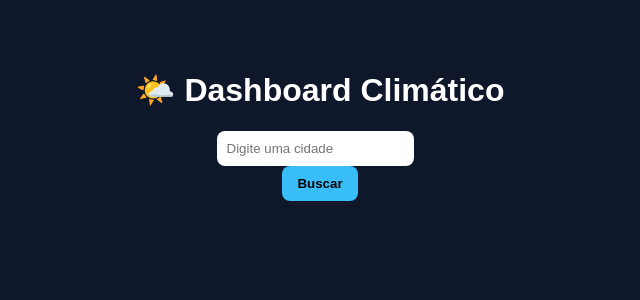
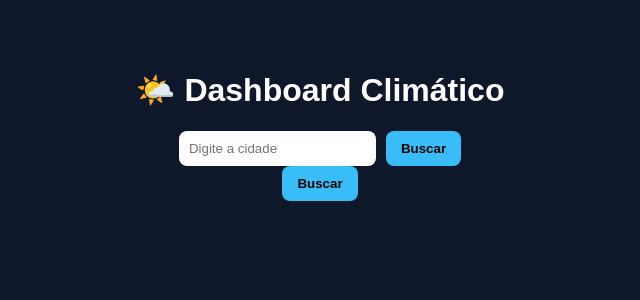
Before and after one commit to AntonioHugo21/dashboard-clima, a React (Vite) app: page / in a window 1280 px wide. Shown: the top 300 px of the page, without its empty margins (320-960 px from the left). Built offline with nearby package versions, Linux system fonts and the light colour scheme.

Commit message:
feat: criar componente SearchBar e separar lógica de entrada do usuário

```diff
--- a/src/App.jsx
+++ b/src/App.jsx
@@ -1,6 +1,7 @@
 import { useState } from "react";
 import "./App.css";
 import ClimaCard from "./components/ClimaCard";
+import SearchBar from "./components/SearchBar";
 
 function App() {
   const [cidade, setCidade] = useState("");
@@ -37,11 +38,11 @@ function App() {
     <div className="container">
       <h1>🌤️ Dashboard Climático</h1>
 
-      <input
-        type="text"
-        placeholder="Digite uma cidade"
-        value={cidade}
-        onChange={(e) => setCidade(e.target.value)}
+      <SearchBar
+        cidade={cidade}
+        setCidade={setCidade}
+        buscarCidade={buscarCidade}
+        loading={loading}
       />
 
       <button onClick={buscarCidade} disabled={loading}>
--- a/src/components/ClimaCard.jsx
+++ b/src/components/ClimaCard.jsx
@@ -14,8 +14,8 @@ function ClimaCard({dados}) {
 
             <p>🌡️ {dados.main.temp}°C</p>
             <p>☁️ {dados.weather[0].description}</p>
-            <p>🥵 Sensação térmica: {dadosClima.main.feels_like}°C</p>
-            <p>💨 Vento: {(dadosClima.wind.speed * 3.6).toFixed(1)} km/h</p>
+            <p>🥵 Sensação térmica: {dados.main.feels_like}°C</p>
+            <p>💨 Vento: {(dados.wind.speed * 3.6).toFixed(1)} km/h</p>
         </div>
     );
 }
--- /dev/null
+++ b/src/components/SearchBar.jsx
@@ -0,0 +1,18 @@
+function SearchBar({cidade, setCidade, buscarCidade, loading}) {
+    return (
+        <div>
+            <input
+                type="text"
+                placeholder="Digite a cidade"
+                value={cidade}
+                onChange={(e) => setCidade(e.target.value)}
+            />
+
+            <button onClick={buscarCidade} disabled={loading}>
+                {loading ? "Buscando" : "Buscar"}
+            </button>
+        </div>
+    );
+}
+
+export default SearchBar;
```
